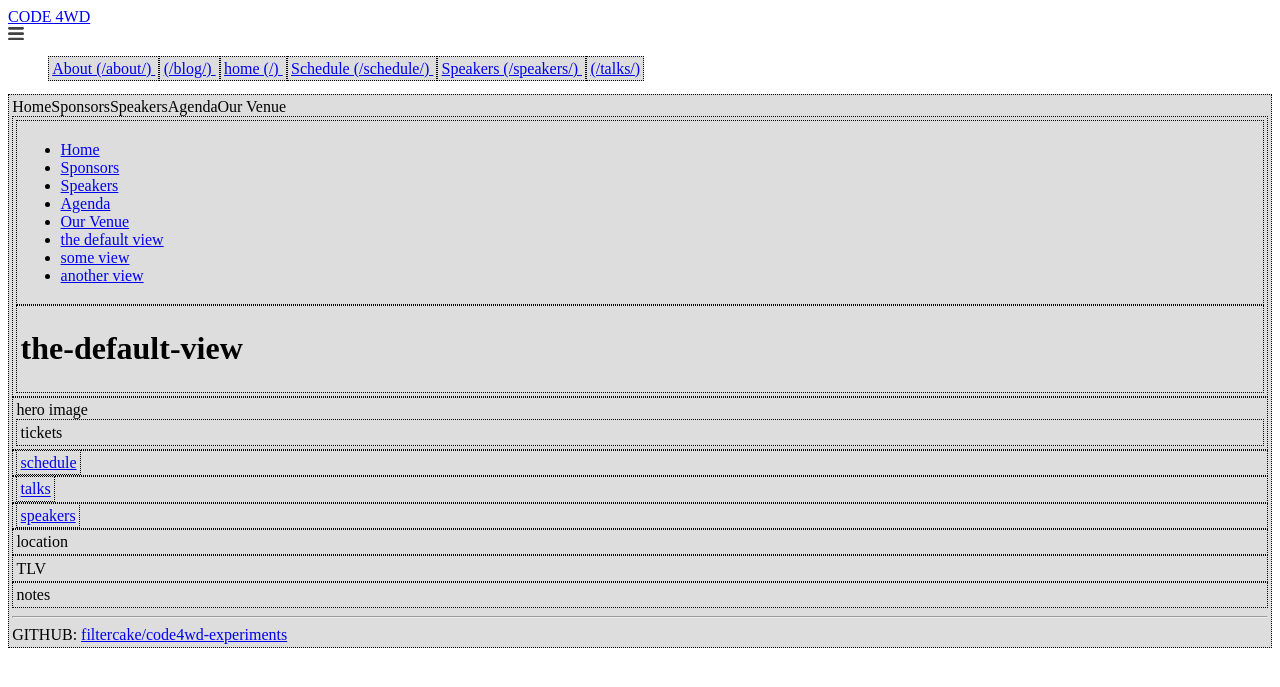
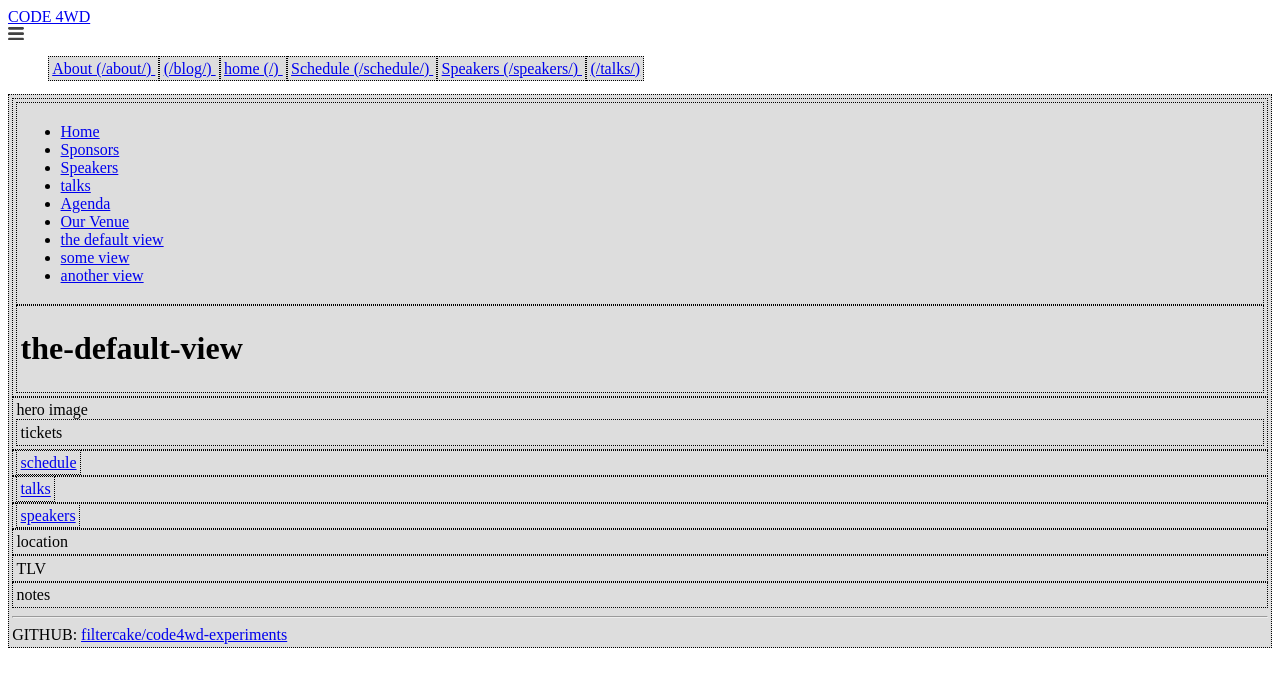
Before and after one commit to afknapping/code4wd-experiments, a Jekyll site: the page built from index.html, in a window 1280 px wide. Shown: the top 687 px of the page. Built offline with Jekyll 4.4.1, drawn with Linux system fonts in a browser that asks for light colours; some of the changed lines change nothing that is shown.

Commit message:
generate everything, render partials for sections

```diff
--- /dev/null
+++ b/_includes/agenda.html
@@ -0,0 +1,2 @@
+
+agenda partial
--- /dev/null
+++ b/_includes/home.html
@@ -0,0 +1,2 @@
+
+home partial
--- /dev/null
+++ b/_includes/our-venue.html
@@ -0,0 +1,2 @@
+
+home partial
--- /dev/null
+++ b/_includes/speakers.html
@@ -0,0 +1,2 @@
+
+speakers partial
--- /dev/null
+++ b/_includes/sponsors.html
@@ -0,0 +1,2 @@
+
+sponsors partial
--- a/index.html
+++ b/index.html
@@ -6,6 +6,7 @@
 - Home
 - Sponsors
 - Speakers
+- talks
 - Agenda
 - Our Venue
 
@@ -16,8 +17,6 @@
 <html>
 
   {% include head.html %}
-
-  {{ page.sections }}
 
 <style type="text/css">
 
@@ -74,6 +73,7 @@
     {% for section in page.sections %}
     <div id="{{ section | slugify }}" class="c4wd-view">
         <h1>{{ section }}</h1>
+        {% include {{ section | slugify | append: '.html' }} %}
     </div>
 
     {% endfor %}
```
Also changed, not shown: README.md, _includes/talks.html (renamed from _includes/list-of-talks.html).
